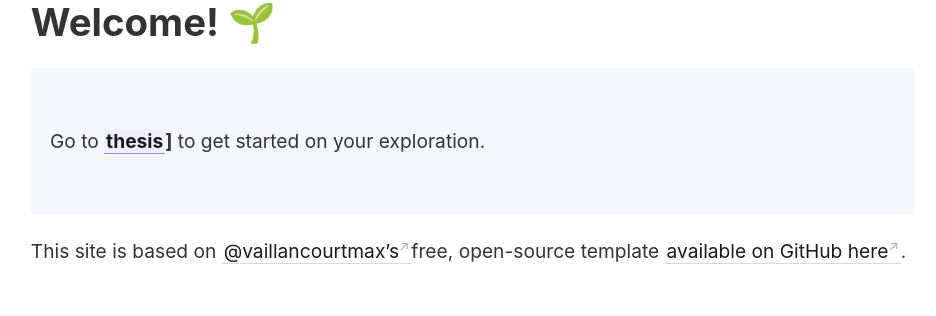
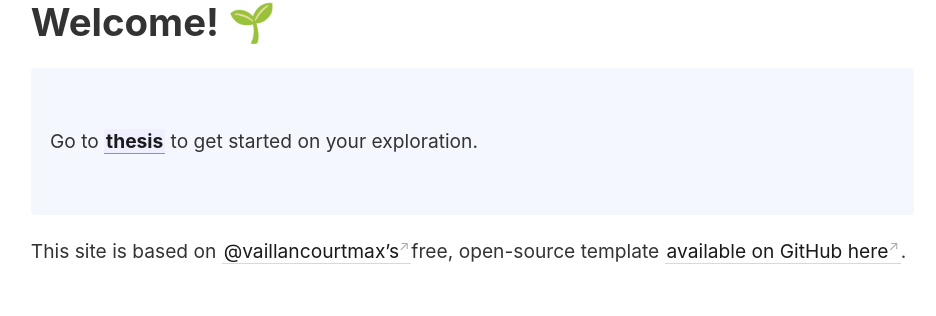
Before and after one commit to HStewart23/first-digital-garden-, a Jekyll site: the page built from _pages/index.md, in a window 1280 px wide. Shown: the part 147-463 px from the top of the page, without its empty margins (46-982 px from the left). Built offline with Jekyll 4.4.1, drawn with Linux system fonts in a browser that asks for light colours.

Commit message:
removing an errant bracket from the home page

```diff
--- a/_pages/index.md
+++ b/_pages/index.md
@@ -8,7 +8,7 @@ permalink: /
 # Welcome! 🌱
 
 <p style="padding: 3em 1em; background: #f5f7ff; border-radius: 4px;">
-  Go to <span style="font-weight: bold">[[thesis]]]</span> to get started on your exploration.
+  Go to <span style="font-weight: bold">[[thesis]]</span> to get started on your exploration.
 </p>
 
 This site is based on [@vaillancourtmax's](https://twitter.com/vaillancourtmax)free, open-source template [available on GitHub here](https://github.com/maximevaillancourt/digital-garden-jekyll-template).
```
